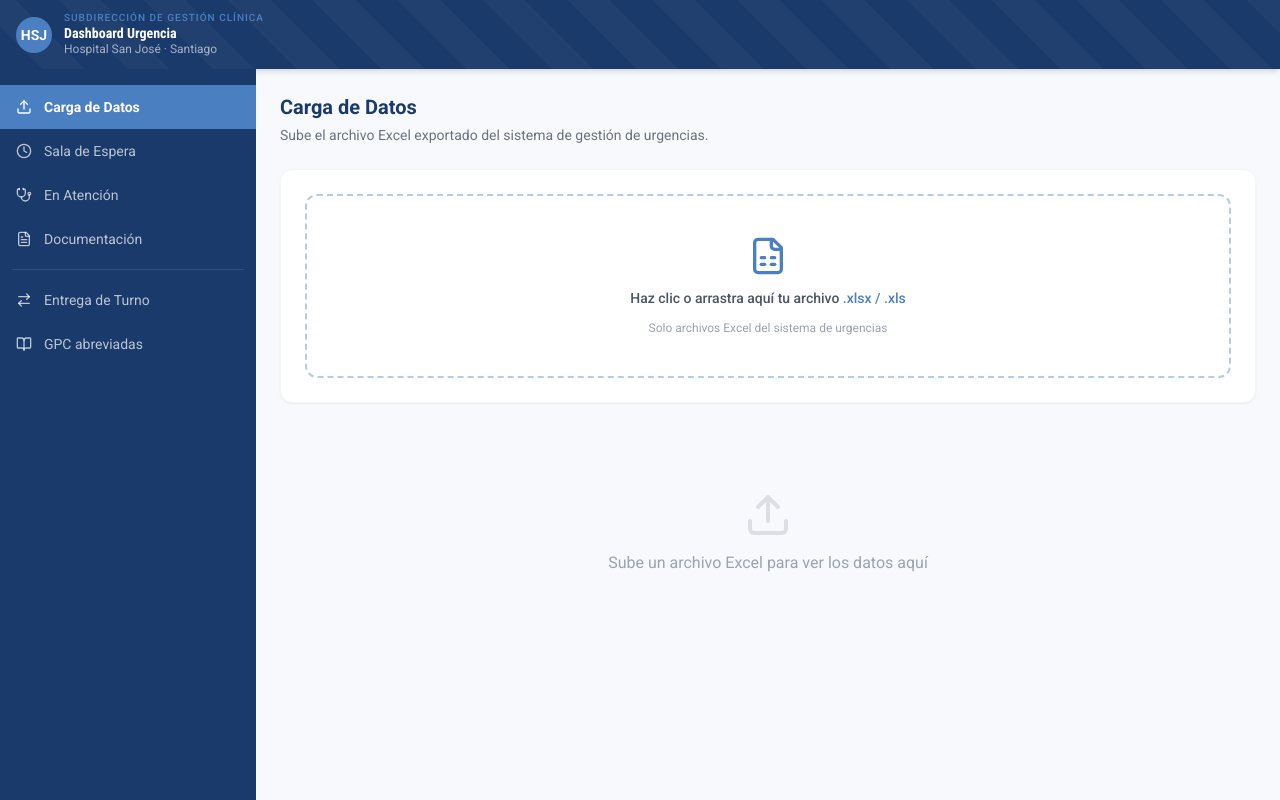
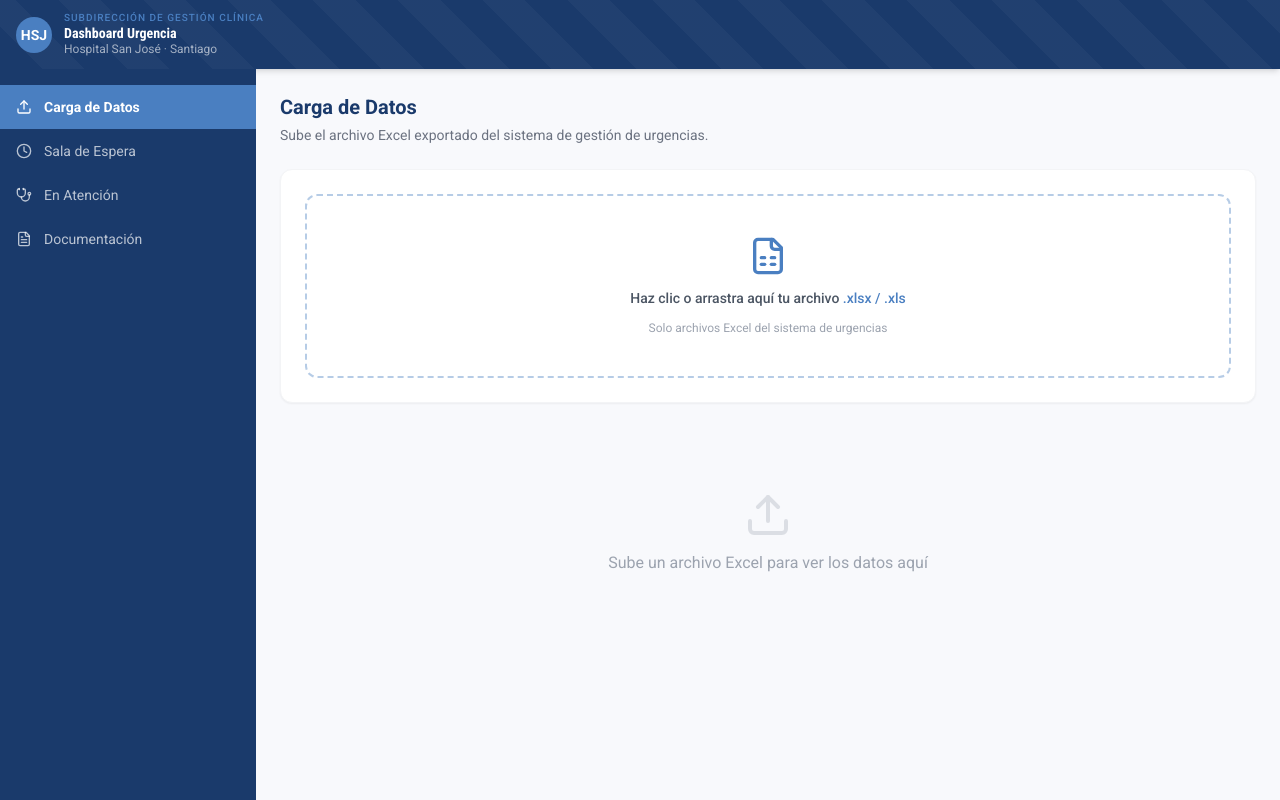
Before and after one commit to andresdiazm/dashboard-urgencia-hsj, a React (Vite) app: page /carga in a window 1280 px wide. Built offline with nearby package versions, Linux system fonts and the light colour scheme.

Commit message:
Eliminar links externos del sidebar: Entrega de Turno y GPC abreviadas

```diff
--- a/src/components/Layout/Sidebar.tsx
+++ b/src/components/Layout/Sidebar.tsx
@@ -1,5 +1,5 @@
 import { NavLink } from 'react-router-dom'
-import { Upload, Clock, Stethoscope, X, ArrowRightLeft, BookOpen, FileText } from 'lucide-react'
+import { Upload, Clock, Stethoscope, X, FileText } from 'lucide-react'
 import { useDataStore } from '../../store/useDataStore'
 
 const NAV_ITEMS = [
@@ -63,29 +63,6 @@ export default function Sidebar({ open, onClose }: Props) {
             </NavLink>
           ))}
 
-          <div className="mx-3 my-2 border-t border-white/10" />
-
-          <a
-            href="https://andresdiazm.github.io/digera-urgencia/"
-            target="_blank"
-            rel="noopener noreferrer"
-            onClick={onClose}
-            className="flex items-center gap-3 px-4 py-3 text-sm text-white/70 hover:bg-white/10 hover:text-white transition-colors"
-          >
-            <ArrowRightLeft className="w-4 h-4 flex-shrink-0" />
-            <span>Entrega de Turno</span>
-          </a>
-
-          <a
-            href="https://andresdiazm.github.io/coursera_test/"
-            target="_blank"
-            rel="noopener noreferrer"
-            onClick={onClose}
-            className="flex items-center gap-3 px-4 py-3 text-sm text-white/70 hover:bg-white/10 hover:text-white transition-colors"
-          >
-            <BookOpen className="w-4 h-4 flex-shrink-0" />
-            <span>GPC abreviadas</span>
-          </a>
         </nav>
 
         {patients.length > 0 && (
```
